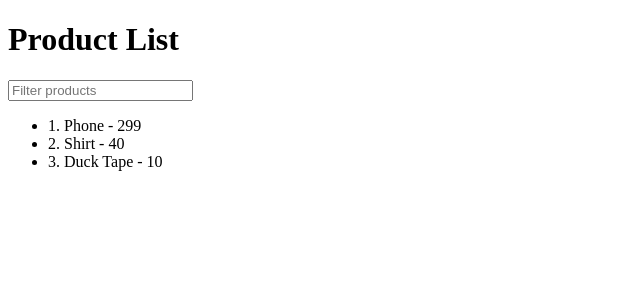
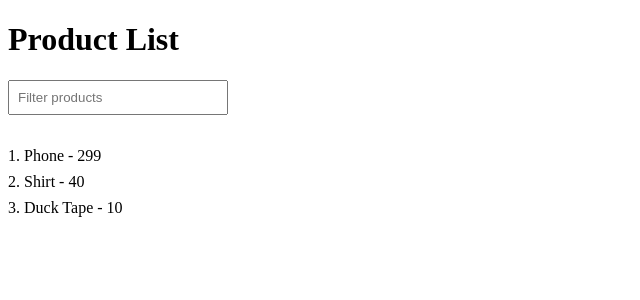
Before and after one commit to SnehaAnto/angularProject, an Angular app in the folder eMiniStore/: page / in a window 1280 px wide. Shown: the top 300 px of the page, without its empty margins (0-640 px from the left). Built offline with nearby package versions, Linux system fonts and the light colour scheme.

Commit message:
Styling for product list

```diff
--- a/eMiniStore/src/app/products/product-list/product-list.component.css
+++ b/eMiniStore/src/app/products/product-list/product-list.component.css
@@ -0,0 +1,14 @@
+input {
+  margin-bottom: 1rem;
+  padding: 0.5rem;
+  width: 200px;
+}
+
+ul {
+  list-style: none;
+  padding: 0;
+}
+
+li {
+  margin-bottom: 0.5rem;
+}
```
